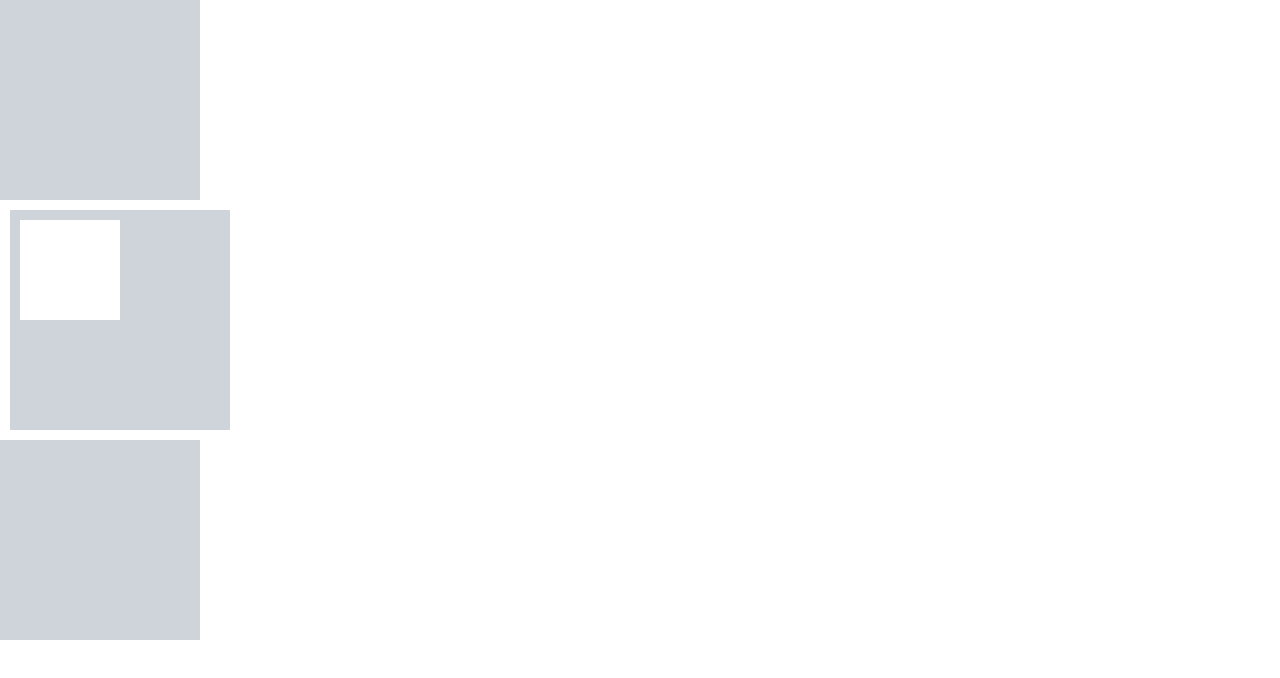
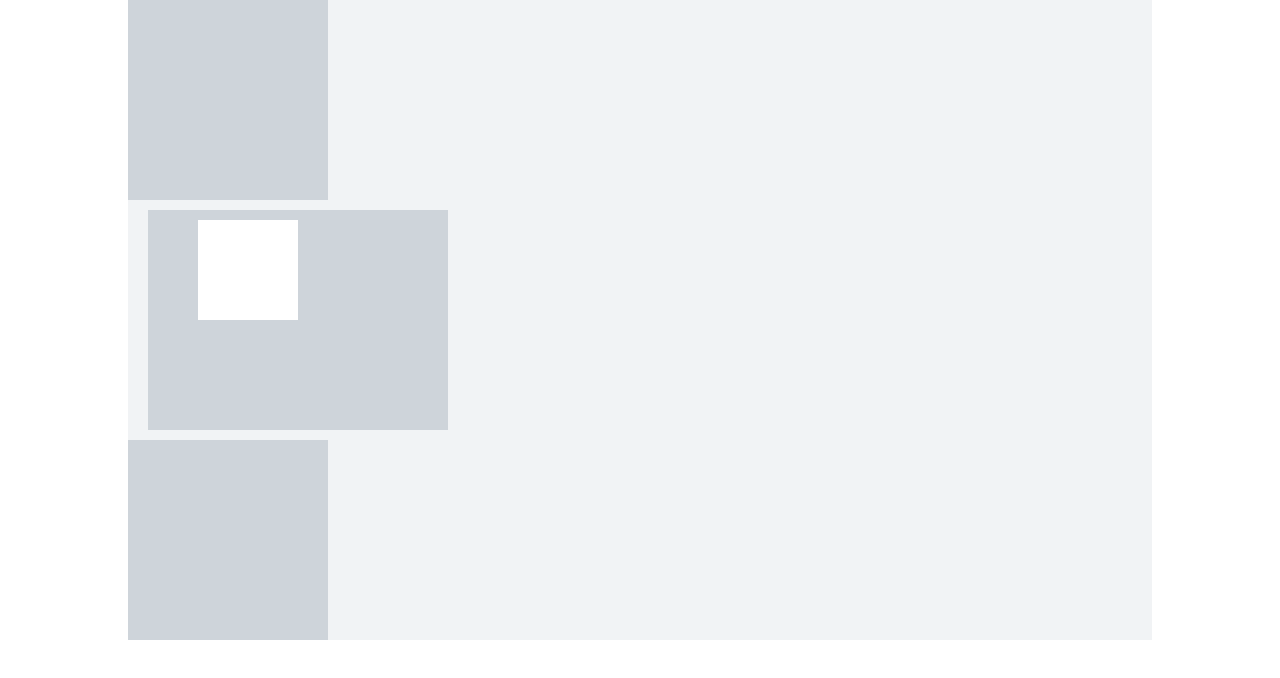
Before and after one commit to yeewonee/html_css, a plain HTML site: page WebContent/exam15_margin_padding.html in a window 1280 px wide. Drawn offline with Linux system fonts and the light colour scheme.

Commit message:
수업 내용2

```diff
--- a/WebContent/exam15_margin_padding.html
+++ b/WebContent/exam15_margin_padding.html
@@ -7,6 +7,12 @@
 			*{
 				margin: 0px;    /*위 아래 여백 없애주기*/
 				padding: 0px;   /*margin은 바깥 여백, padding은 안쪽 여백*/
+			}
+
+			#wrapper {
+				width: 1024px;
+				margin: 0px auto; /*자기가 알아서 width사이즈만 빼고 똑같이 좌우 여백 적용해줌*/
+				background-color: #f1f3f5;
 			}
 			#div1 {
 				width: 200px;
@@ -20,8 +26,8 @@
 				background-color: #ced4da;
 				/*margin: 10px 10px 10px 10px;    10픽셀만큼 바깥여백이 생김 (하나만 주면 다 적용/ 순서: 시계방향 top right botton left)*/
 				/* margin-top: 10px;   한 방향만 주고 싶으면 이렇게 따로 있음 */
-				margin: 10px;
-				padding: 10px;
+				margin: 10px 20px;
+				padding: 10px 50px;
 			}
 
 			#div21 {
@@ -38,10 +44,12 @@
 		</style>
 	</head>
 	<body>
-		<div id="div1"></div>
-		<div id="div2">
-			<div id="div21"></div>
+		<div id="wrapper">
+			<div id="div1"></div>
+			<div id="div2">
+				<div id="div21"></div>
+			</div>
+			<div id="div3"></div>
 		</div>
-		<div id="div3"></div>
 	</body>
 </html>
```
